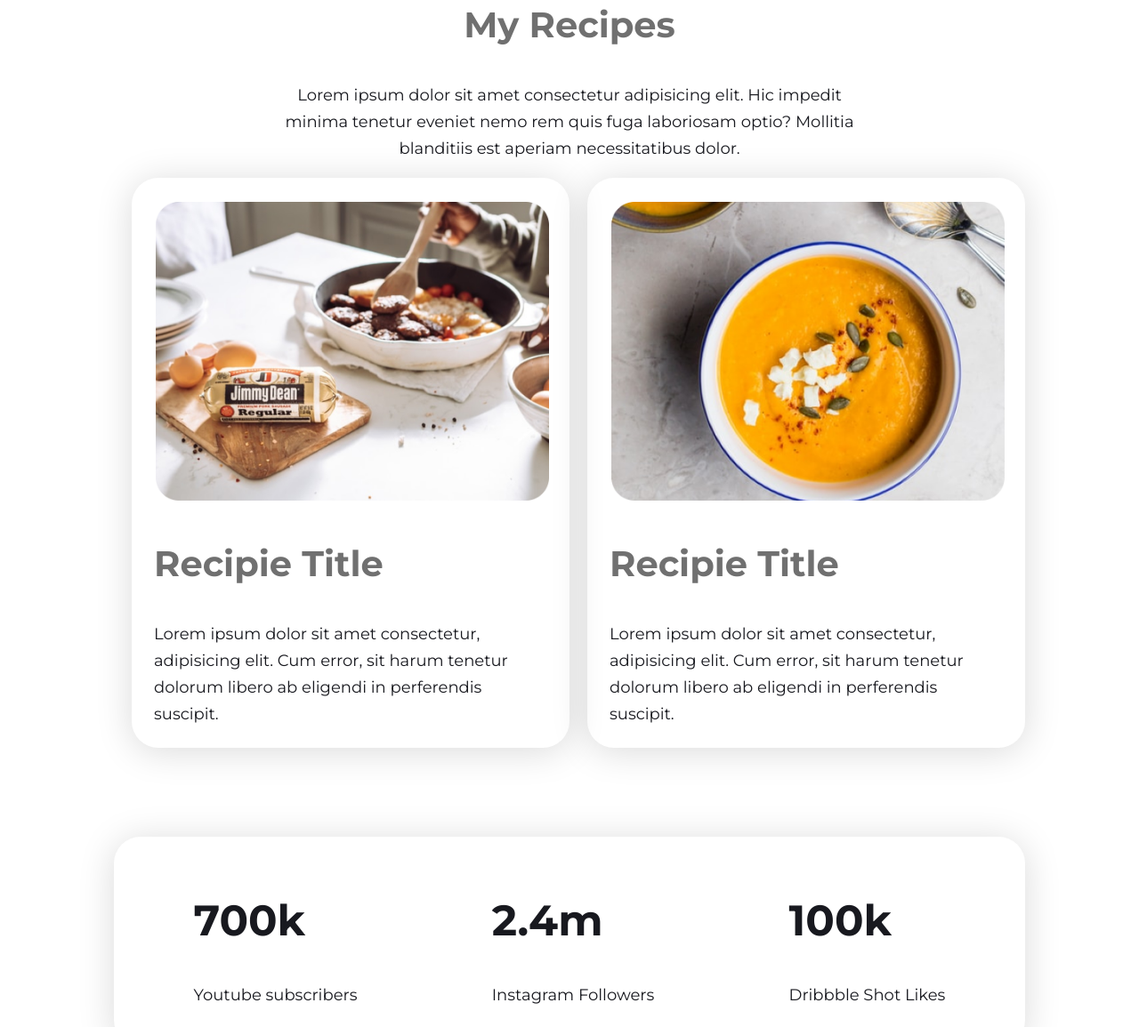
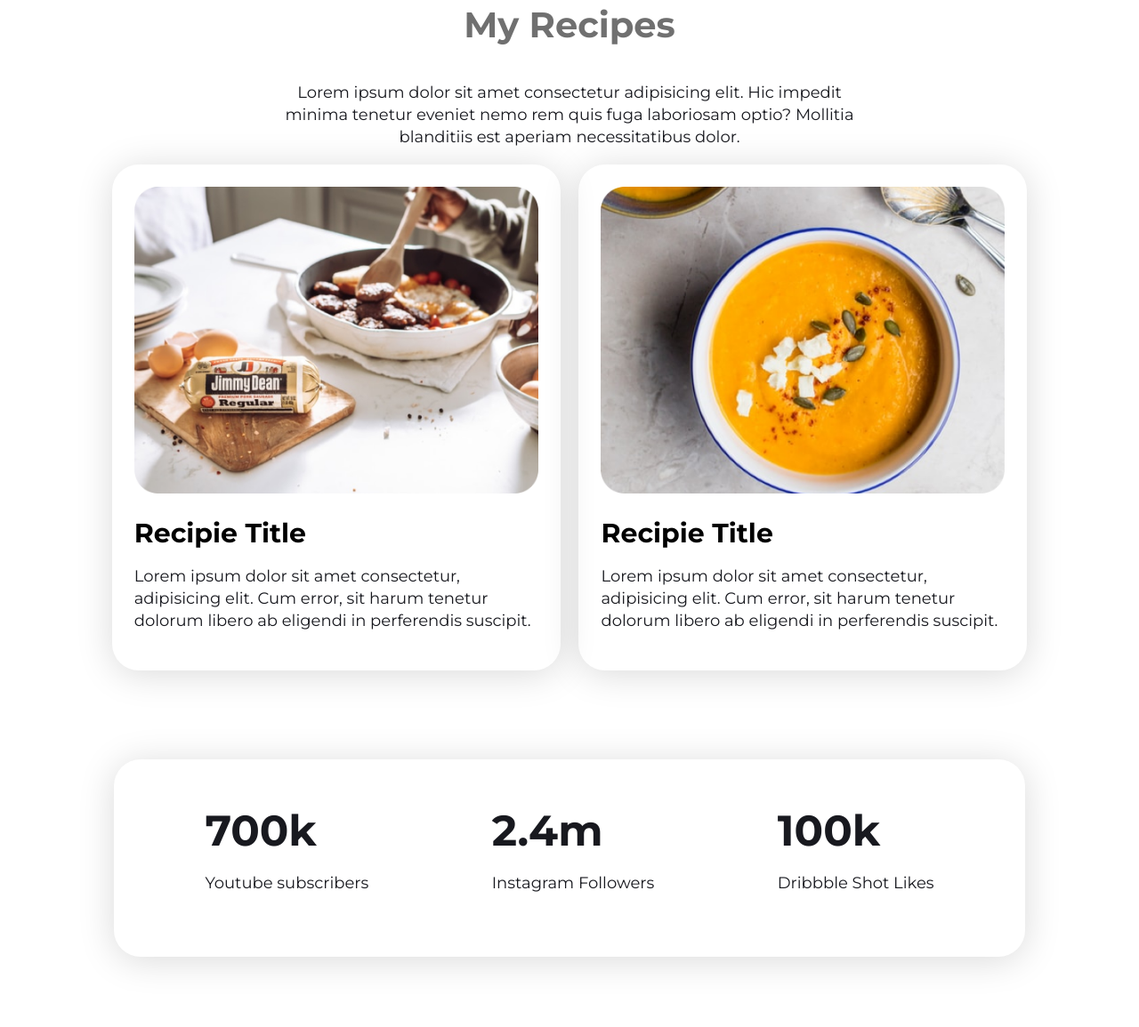
Before and after one commit to sanzida-a/eat-healthy, a plain HTML site: page index.html in a window 1280 px wide. Shown: the part 1582-2737 px from the top of the page at 89% size. Drawn offline with Linux system fonts and the light colour scheme.

Commit message:
Final v1

```diff
--- a/style.css
+++ b/style.css
@@ -27,7 +27,6 @@ section{
     color: #575757;
     width: 100%;
     margin-left: 100px;
-    margin-right: 0;
 
 }
 .top-left p{
@@ -77,8 +76,9 @@ section{
 .descrip{
     font-weight: 400;
     font-size: 18px;
-    line-height: 30px;
+    line-height: 25px;
     color: #18191F;
+
 }
 .recipes{
     display: block;
@@ -88,24 +88,31 @@ section{
     margin-left: 25%;
     margin-right: 25%;
 }
+
 .card-cont{
     display:flex;
-    justify-content: center;
-    margin-left:10%;
-    margin-right: 10%;
+    justify-content:space-between;
+    margin-left:9%;
+    margin-right: 9%;
 }
 .card{
     display: block;
     box-shadow: 0px 4px 40px rgba(0, 0, 0, 0.15);
     border-radius: 30px;
-    padding: 25px 25px 5px 25px;
-    margin-left:20px;
+    margin-left: 1%;
+    margin-right: 1%;
+    padding: 25px 25px 25px 25px;
+}
+.card-text h3{
+    color: black;
+    font-size: 30px;
+    margin: 0;
 }
 .card-img{
-    padding: 2px 2px 2px;
     margin-left: auto;
     margin-right: auto;
     width: 100%;
+    padding-bottom: 5%;
 }
 .social{
     justify-content: space-between;
@@ -113,7 +120,7 @@ section{
     margin-right: 10%;
     box-shadow: 0px 4px 40px rgba(0, 0, 0, 0.15);
     border-radius: 30px;
-    padding: 2% 7% 2% 7%;
+    padding: 4% 8% 4% 8%;
 }
 
 .socialtext h2{
@@ -121,6 +128,7 @@ section{
     font-weight: 700;
     font-size: 48px;
     color: #18191F;
+    margin: 0;
 }
 footer{
     text-align: center;
@@ -131,3 +139,6 @@ footer{
     padding-top: 1%;
 
 }
+footer h3{
+    font-size: 25px;
+}
```
